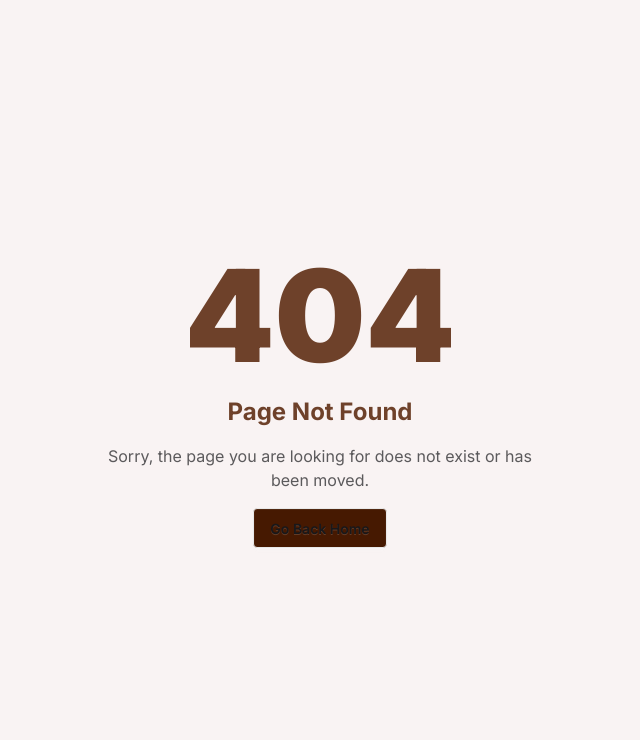
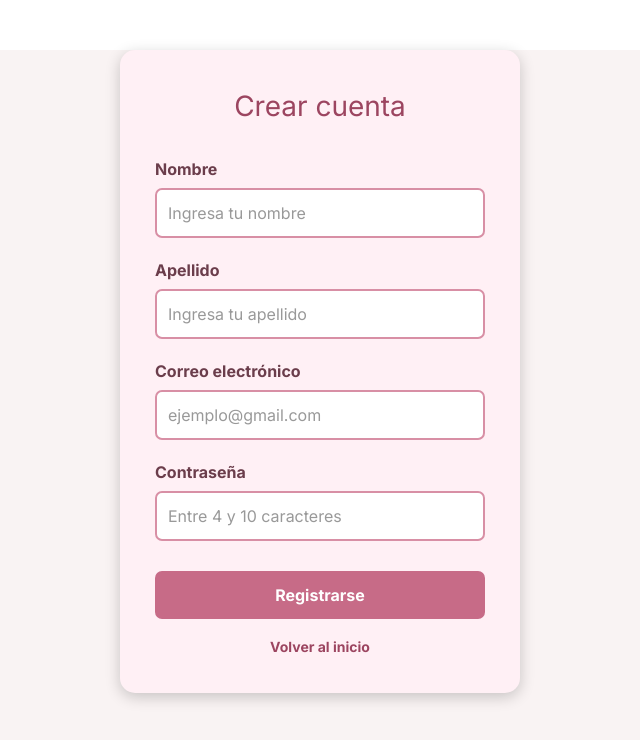
Before and after one commit to PierVillacorta/floreria-v1, a React (Vite) app: page /registro in a window 1280 px wide. Before the commit this address had no page. Shown: the top 740 px of the page, without its empty margins (320-960 px from the left). Built offline with nearby package versions, Linux system fonts and the light colour scheme.

Commit message:
agregando datos

```diff
--- a/src/App.tsx
+++ b/src/App.tsx
@@ -1,10 +1,12 @@
 import Footer from "./components/Footer";
 import Home from "./page/Home";
 import Navbar from "./components/Navbar";
+
 function App() {
   return (
     <>
       <Navbar />
+
       <span className="text-rotate text-3xl text-brown-pc mt-8 w-full">
         <span className="justify-items-center">
           <span>BIENVENIDO</span>
@@ -15,7 +17,9 @@ function App() {
           <span>REPEAT</span>
         </span>
       </span>
+
       <Home />
+
       <Footer />
     </>
   );
--- a/src/components/Navbar.tsx
+++ b/src/components/Navbar.tsx
@@ -19,6 +19,11 @@ const Navbar = () => {
             <li className="hover:border-b-4">
               <a href="./Login">Login</a>
             </li>
+             <li className="hover:border-b-4">
+              <Link to={"/registro"}>
+                Registrarse
+              </Link>
+            </li>
             <li className="hover:border-b-4">
               <Link to={"/cart"}>Carrito</Link>
             </li>
--- a/src/components/ProductCard.tsx
+++ b/src/components/ProductCard.tsx
@@ -18,7 +18,7 @@ const ProductCard = ({product,dispatch}:ProductCardProps) => {
   <div className="card-body bg-brown-pc rounded-b-[5px]">
     <h2 className="card-title font-bold text-2xl uppercase">{product.name}</h2>
     <p>{product.descripcion}</p>
-    <p>{product.precio}</p>
+    <p>${product.precio.toLocaleString("es-CL")}</p>
     <div className="card-actions justify-end">
       <button onClick={() => dispatch({type:"ADD-PRODUCT",payload:{product}})} className="btn bg-amber-950
       hover:bg-amber-950/60 duration-300 border-none">Agregar al carro</button>
--- /dev/null
+++ b/src/components/Registro.tsx
@@ -0,0 +1,204 @@
+import { useState } from "react";
+import { Link } from "react-router-dom";
+import "./registro.css";
+
+
+interface Usuario {
+  nombre: string;
+  apellido: string;
+  correo: string;
+  password: string;
+}
+
+function Registro() {
+  const [nombre, setNombre] = useState("");
+  const [apellido, setApellido] = useState("");
+  const [correo, setCorreo] = useState("");
+  const [password, setPassword] = useState("");
+
+  const [errores, setErrores] = useState<Record<string, string>>({});
+  const [mensaje, setMensaje] = useState("");
+
+  const validarFormulario = () => {
+    const nuevosErrores: Record<string, string> = {};
+
+
+    if (nombre.trim() === "") {
+      nuevosErrores.nombre = "El nombre es obligatorio";
+    }
+
+
+    if (apellido.trim() === "") {
+      nuevosErrores.apellido = "El apellido es obligatorio";
+    }
+
+
+    if (correo.trim() === "") {
+      nuevosErrores.correo = "El correo es obligatorio";
+    } else if (
+      !correo.endsWith("@duoc.cl") &&
+      !correo.endsWith("@profesor.duoc.cl") &&
+      !correo.endsWith("@gmail.com")
+    ) {
+      nuevosErrores.correo =
+        "El correo debe ser @duoc.cl, @profesor.duoc.cl o @gmail.com";
+    }
+
+
+    if (password.trim() === "") {
+      nuevosErrores.password = "La contraseña es obligatoria";
+    } else if (password.length < 4 || password.length > 10) {
+      nuevosErrores.password =
+        "La contraseña debe tener entre 4 y 10 caracteres";
+    }
+
+    setErrores(nuevosErrores);
+
+    return Object.keys(nuevosErrores).length === 0;
+  };
+
+  const registrarUsuario = (e: React.FormEvent<HTMLFormElement>) => {
+    e.preventDefault();
+
+    setMensaje("");
+
+    if (!validarFormulario()) {
+      return;
+    }
+
+    const nuevoUsuario: Usuario = {
+      nombre,
+      apellido,
+      correo,
+      password,
+    };
+
+    const usuariosGuardados: Usuario[] =
+      JSON.parse(localStorage.getItem("usuarios") || "[]");
+
+
+    const usuarioExiste = usuariosGuardados.some(
+      (usuario) => usuario.correo === correo
+    );
+
+    if (usuarioExiste) {
+      setErrores({
+        correo: "Este correo ya está registrado",
+      });
+      return;
+    }
+
+
+    usuariosGuardados.push(nuevoUsuario);
+
+    localStorage.setItem(
+      "usuarios",
+      JSON.stringify(usuariosGuardados)
+    );
+
+    setMensaje("Usuario registrado correctamente");
+
+
+    setNombre("");
+    setApellido("");
+    setCorreo("");
+    setPassword("");
+    setErrores({});
+  };
+
+  return (
+    <div
+    className="registro-container">
+      <h1>Crear cuenta</h1>
+
+      <form onSubmit={registrarUsuario}>
+
+        {/* Nombre */}
+        <div className="campo">
+          <label htmlFor="nombre">Nombre</label>
+
+          <input
+            id="nombre"
+            type="text"
+            value={nombre}
+            onChange={(e) => setNombre(e.target.value)}
+            placeholder="Ingresa tu nombre"
+          />
+
+          {errores.nombre && (
+            <p className="error">{errores.nombre}</p>
+          )}
+        </div>
+
+        {/* Apellido */}
+        <div className="campo">
+          <label htmlFor="apellido">Apellido</label>
+
+          <input
+            id="apellido"
+            type="text"
+            value={apellido}
+            onChange={(e) => setApellido(e.target.value)}
+            placeholder="Ingresa tu apellido"
+          />
+
+          {errores.apellido && (
+            <p className="error">{errores.apellido}</p>
+          )}
+        </div>
+
+        {/* Correo */}
+        <div className="campo">
+          <label htmlFor="correo">Correo electrónico</label>
+
+          <input
+            id="correo"
+            type="email"
+            value={correo}
+            onChange={(e) => setCorreo(e.target.value)}
+            placeholder="ejemplo@gmail.com"
+            maxLength={100}
+          />
+
+          {errores.correo && (
+            <p className="error">{errores.correo}</p>
+          )}
+        </div>
+
+        {/* Contraseña */}
+        <div className="campo">
+          <label htmlFor="password">Contraseña</label>
+
+          <input
+            id="password"
+            type="password"
+            value={password}
+            onChange={(e) => setPassword(e.target.value)}
+            placeholder="Entre 4 y 10 caracteres"
+          />
+
+          {errores.password && (
+            <p className="error">{errores.password}</p>
+          )}
+        </div>
+
+      <button type="submit">
+        Registrarse
+      </button>
+
+      <div className="volver-home">
+      <Link to="/">
+        Volver al inicio
+      </Link>
+  </div>
+
+  {mensaje && (
+   <p className="exito">{mensaje}</p>
+)}
+
+      </form>
+    </div>
+  );
+}
+
+export default Registro;
--- /dev/null
+++ b/src/components/registro.css
@@ -0,0 +1,90 @@
+.registro-container {
+  width: 400px;
+  margin: 50px auto;
+  padding: 35px;
+  background-color: #fff0f5 !important;
+  border-radius: 15px;
+  box-shadow: 0 4px 15px rgba(0, 0, 0, 0.2);
+}
+
+.registro-container h1 {
+  text-align: center;
+  margin-bottom: 30px;
+  color: #9c4560 !important;
+  font-size: 28px;
+}
+
+.campo {
+  margin-bottom: 20px;
+}
+
+.campo label {
+  display: block;
+  margin-bottom: 7px;
+  font-weight: bold;
+  color: #6b3d4b !important;
+}
+
+.campo input {
+  width: 100%;
+  padding: 11px;
+  box-sizing: border-box;
+  border: 2px solid #d88fa5 !important;
+  border-radius: 7px;
+  background-color: white !important;
+  color: #333 !important;
+}
+
+.campo input:focus {
+  outline: none;
+  border: 2px solid #b85c78 !important;
+}
+
+.campo input::placeholder {
+  color: #999 !important;
+}
+
+.registro-container button {
+  width: 100%;
+  padding: 12px;
+  margin-top: 10px;
+  border: none;
+  border-radius: 7px;
+  background-color: #c76b87 !important;
+  color: white !important;
+  cursor: pointer;
+  font-size: 16px;
+  font-weight: bold;
+}
+
+.registro-container button:hover {
+  background-color: #a94f6b !important;
+}
+
+.error {
+  margin: 5px 0 0;
+  color: #d32f2f !important;
+  font-size: 14px;
+}
+
+.exito {
+  text-align: center;
+  margin-top: 15px;
+  color: #4f8a5b !important;
+  font-weight: bold;
+}
+.volver-home {
+  text-align: center;
+  margin-top: 15px;
+}
+
+.volver-home a {
+  color: #9c4560;
+  text-decoration: none;
+  font-size: 14px;
+  font-weight: bold;
+}
+
+.volver-home a:hover {
+  text-decoration: underline;
+}
--- a/src/data/products.ts
+++ b/src/data/products.ts
@@ -51,7 +51,7 @@ export const Products: Product[] = [
     name: "Lirios",
     img: "https://floresparis.cl/wp-content/uploads/2021/07/LILIRO.png",
     stock: 18,
-    precio: 35000,
+    precio:35000,
     descripcion: "Hermoso ramo de Lirios",
     categoria: "Flores exóticas",
   },
--- a/src/main.tsx
+++ b/src/main.tsx
@@ -8,12 +8,14 @@ import Cart from "./page/Cart.tsx";
 import NotFoundPage from "./components/NotFoundPage.tsx";
 import About from "./page/About.tsx";
 import Login from "./page/Login.tsx";
+import Registro from "./components/Registro.tsx";
 
 const router = createBrowserRouter([
   { path: "/", element: <App /> },
   { path: "/cart", element: <Cart /> },
   { path: "/about", element: <About /> },
   { path: "/login", element: <Login /> },
+  { path: "/registro", element: <Registro /> },
   { path: "*", element: <NotFoundPage /> },
 ]);
 
```
Also changed, not shown: src/types/types.ts (line endings or trailing spaces).
